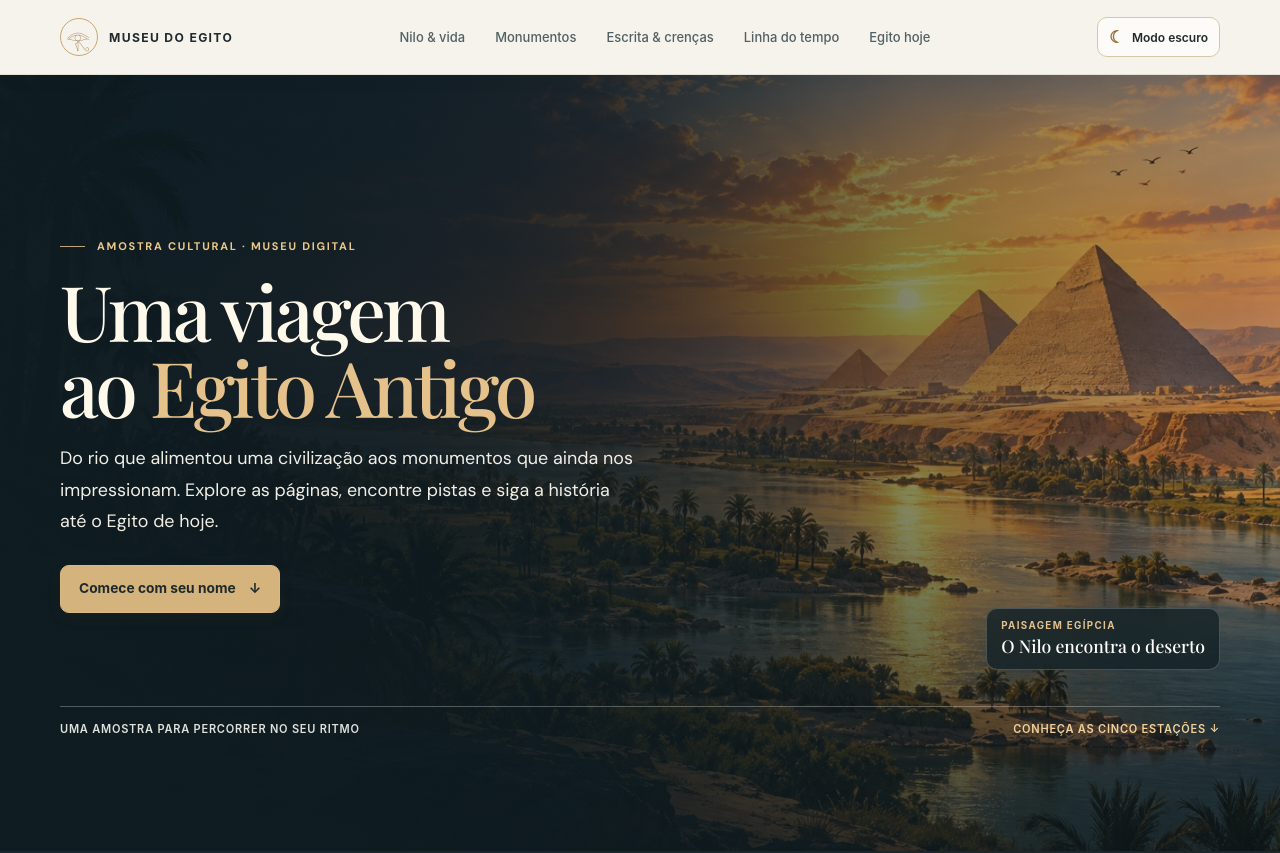
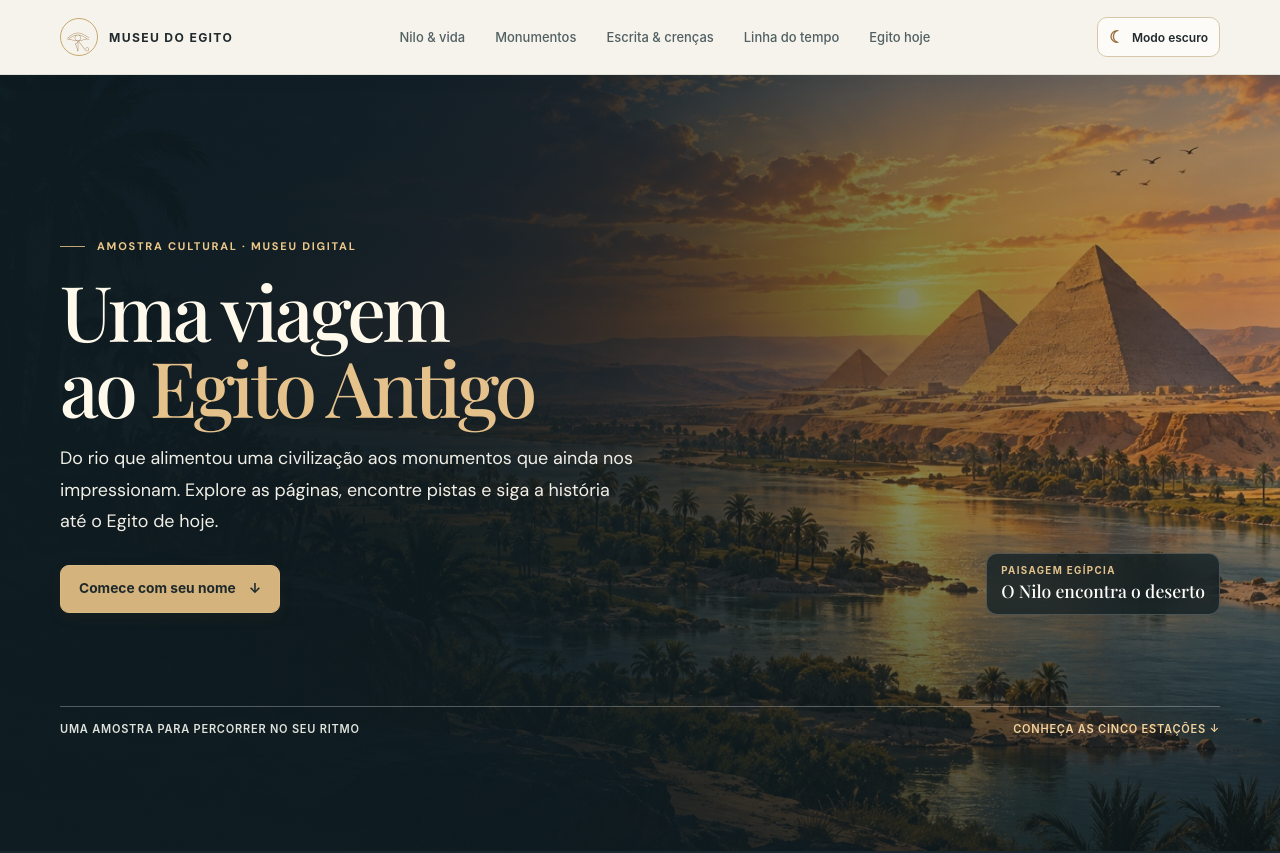
Before and after one commit to amostra-cultural-7b/amostra-cultural-7b.github.io, a React (Vite) app: page / in a window 1280 px wide. Shown: the top 853 px of the page. Built offline with nearby package versions, Linux system fonts and the light colour scheme.

Commit message:
Align homepage hero caption with call to action

```diff
--- a/styles.css
+++ b/styles.css
@@ -940,7 +940,7 @@ body.home .home-hero,
 .home-hero-art {
   position: absolute;
   right: 0;
-  bottom: 91px;
+  bottom: 146px;
   width: auto;
   aspect-ratio: auto;
   overflow: visible;
```
